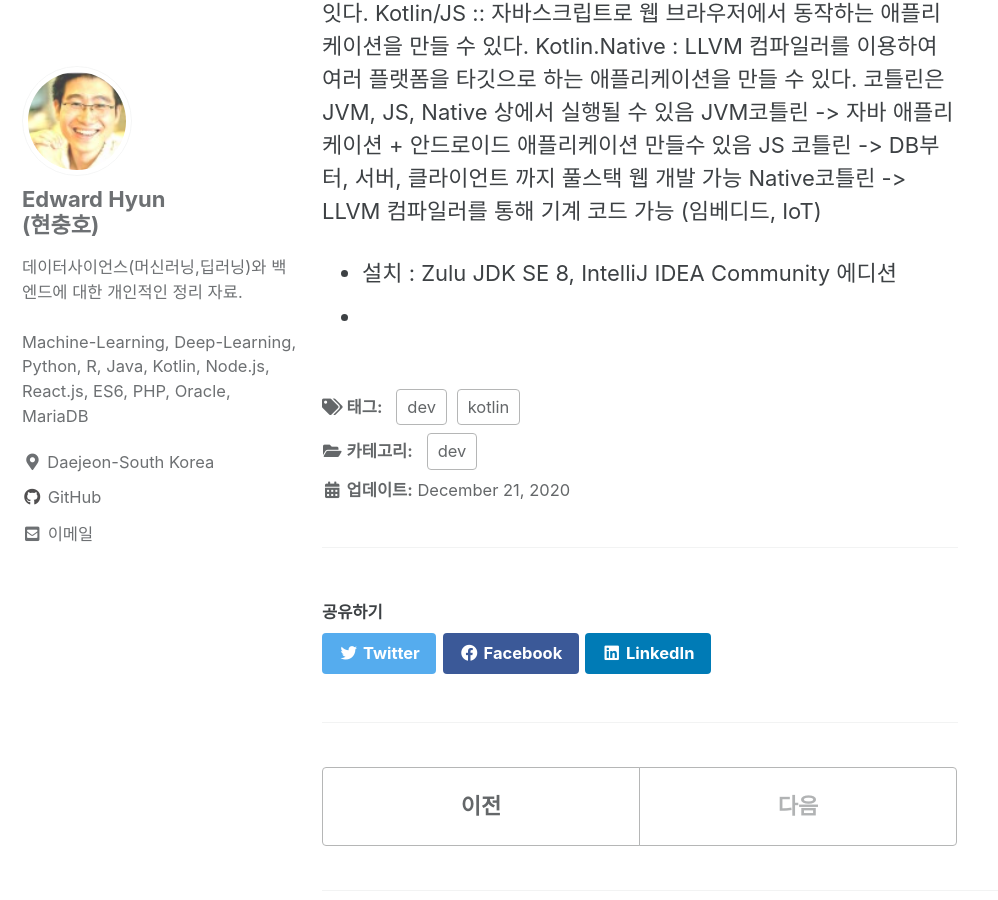
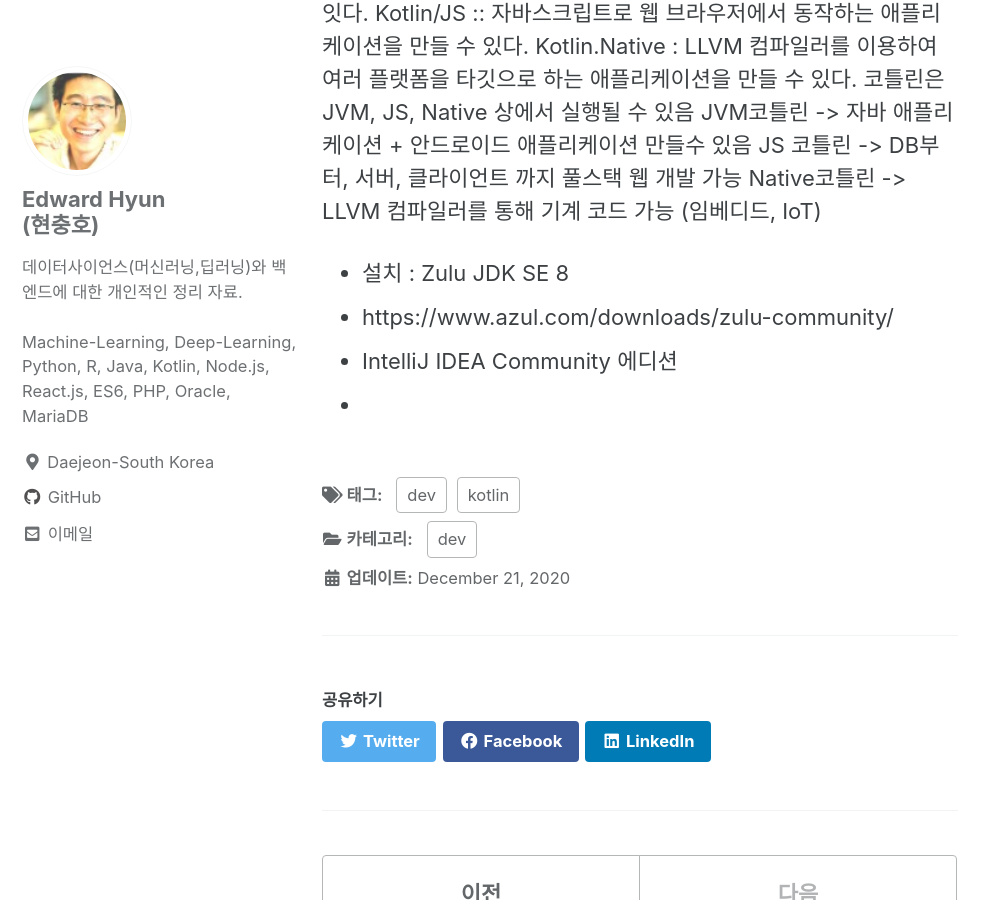
Before and after one commit to iamhch24/iamhch24.github.io, a Jekyll site: the page built from _posts/2020-12-21-[Study] Do it 코틀린 프로그래밍.md, in a window 1280 px wide and 900 px high, scrolled down 331 px. Shown: the whole window, without its empty margins (0-998 px from the left). Built offline with Jekyll 4.4.1, drawn with Linux system fonts in a browser that asks for light colours; cached includes are drawn as plain includes; some of the changed lines change nothing that is shown.

Commit message:
_posts/2020-12-21-[Study] Do it 코틀린 프로그래밍.md updated from https://stackedit.io/

```diff
--- a/_posts/2020-12-21-[Study] Do it 코틀린 프로그래밍.md
+++ b/_posts/2020-12-21-[Study] Do it 코틀린 프로그래밍.md
@@ -18,8 +18,10 @@ JVM코틀린 -> 자바 애플리케이션 + 안드로이드 애플리케이션
 JS 코틀린 -> DB부터, 서버, 클라이언트 까지 풀스택 웹 개발 가능
 Native코틀린 -> LLVM 컴파일러를 통해 기계 코드 가능 (임베디드, IoT)
 
-* 설치 : Zulu JDK SE 8, IntelliJ IDEA Community 에디션
+* 설치 : Zulu JDK SE 8
+* https://www.azul.com/downloads/zulu-community/
+*  IntelliJ IDEA Community 에디션
 *
 <!--stackedit_data:
-eyJoaXN0b3J5IjpbNTY4ODk0MzM3LDExNDA4OTg5MDddfQ==
+eyJoaXN0b3J5IjpbLTE1MTQ0ODExMjgsMTE0MDg5ODkwN119
 -->
```
